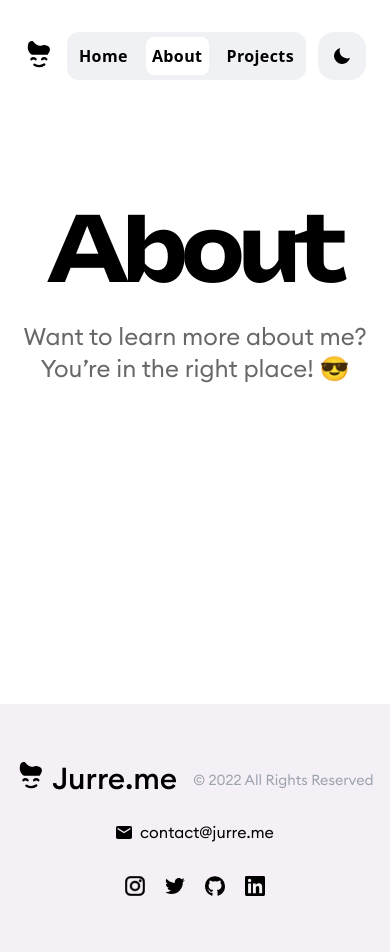
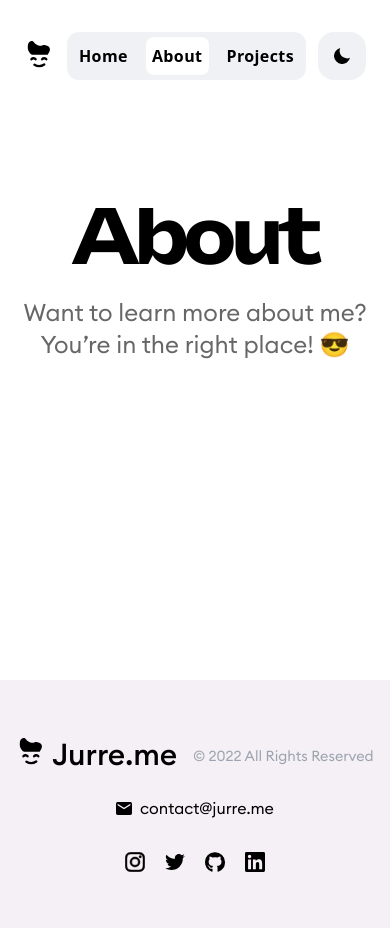
Before and after one commit to Jurredr/jurre-me, a Next.js app: page /about in a window 390 px wide. After the commit the page ends 928 px from the top, so only its background shows below. Built offline with nearby package versions, Linux system fonts and the light colour scheme; no server answers.

Commit message:
Improved PageHero responsiveness

```diff
--- a/components/PageHero.tsx
+++ b/components/PageHero.tsx
@@ -6,7 +6,7 @@ interface Props {
 const PageHero: React.FC<Props> = (props) => {
   return (
     <section className="mt-16 flex flex-col items-center justify-center">
-      <h1 className="font-freigeistwide text-[6rem] font-black tracking-[-0.07em] text-black dark:text-white">
+      <h1 className="font-freigeistwide text-[5rem] font-black tracking-[-0.07em] text-black dark:text-white md:text-[6rem]">
         {props.title}
       </h1>
       <p className="text-center text-2xl text-jurregray dark:text-jurredarkgray">
```
